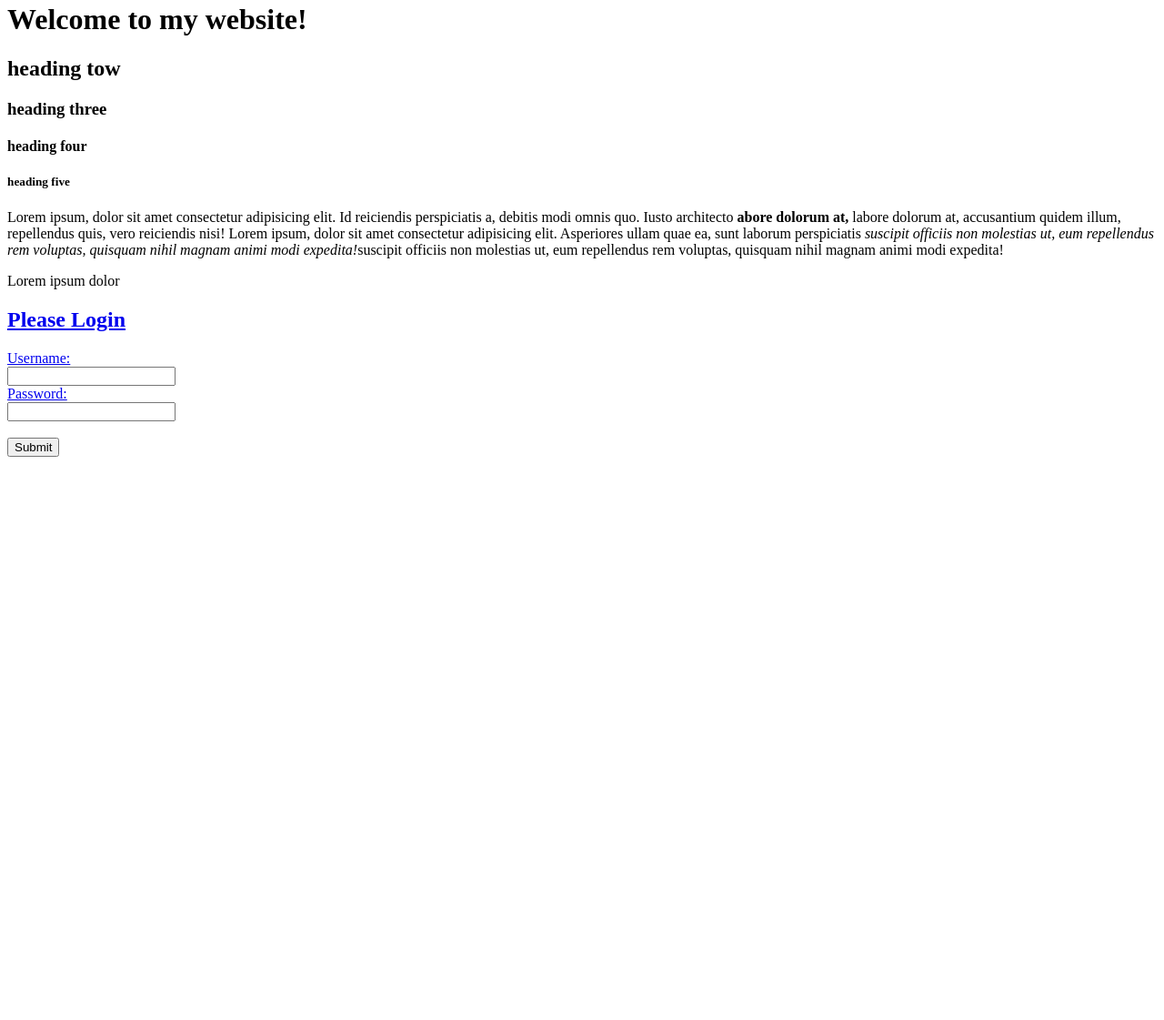
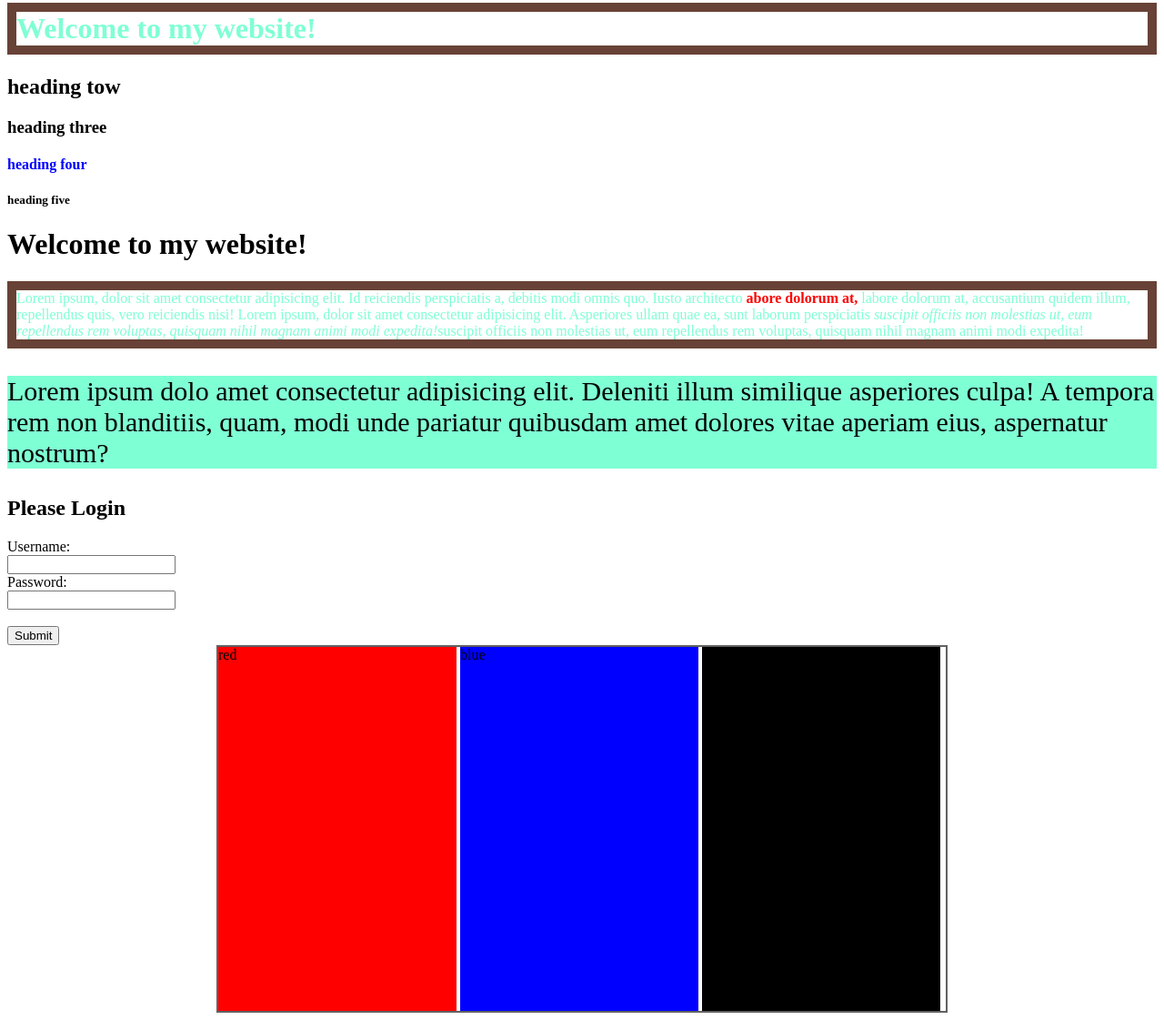
Before and after one commit to Chowduryr/learnhtml, a plain HTML site: page index.html in a window 1280 px wide. Shown: the part 18-1139 px from the top of the page at 91% size. Before the commit the page ends 800 px from the top, so only its background shows below. Drawn offline with Linux system fonts and the light colour scheme.

Commit message:
added some css

```diff
--- a/index.html
+++ b/index.html
@@ -5,17 +5,18 @@
   <meta charset="UTF-8">
   <meta name="viewport" content="width=device-width, initial-scale=1.0">
   <meta http-equiv="X-UA-Compatible" content="ie=edge">
+  <link rel="stylesheet" href="style.css">
   <title>Beer bar Chai</title>
 </head>
 
 <body>
-  <h1>Welcome to my website!</h1>
+  <h1 class="intro" >Welcome to my website!</h1>
   <h2>heading tow</h2>
   <h3>heading three</h3>
-  <h4>heading four</h4>
+  <h4 style="color:blue" >heading four</h4>
   <h5>heading five</h5>
-
-  <p> Lorem ipsum, dolor sit amet consectetur adipisicing elit. Id reiciendis perspiciatis a, debitis modi omnis quo.
+  <h1>Welcome to my website!</h1>
+  <p class="intro"> Lorem ipsum, dolor sit amet consectetur adipisicing elit. Id reiciendis perspiciatis a, debitis modi omnis quo.
     Iusto architecto <strong>abore dolorum at,</strong> labore dolorum at, accusantium quidem illum, repellendus quis,
     vero reiciendis nisi!
     Lorem ipsum, dolor sit amet consectetur adipisicing elit. Asperiores ullam quae ea, sunt laborum perspiciatis
@@ -23,8 +24,8 @@
       expedita!</em>suscipit officiis non molestias ut, eum repellendus rem voluptas, quisquam nihil magnam animi modi
     expedita!
   </p>
-  <p>
-    Lorem ipsum dolor <a href= sit amet consectetur adipisicing elit. Deleniti illum similique asperiores culpa! A tempora rem
+  <p id="ptag">
+    Lorem ipsum dolo amet consectetur adipisicing elit. Deleniti illum similique asperiores culpa! A tempora rem
     non blanditiis, quam, modi unde pariatur quibusdam amet dolores vitae aperiam eius, aspernatur nostrum?
   </p>
    <h2>Please Login</h2>
@@ -39,6 +40,14 @@
 
 
   </form>
+
+ <div class="main">
+   <div class="red">red</div>
+   <div class="blue">blue</div>
+   <div class="black">black</div>
+
+ </div>
+
 </body>
 
 </html>
--- /dev/null
+++ b/style.css
@@ -0,0 +1,44 @@
+html{
+    margin: 0;
+    padding: 0;
+}
+.intro {
+    color: aquamarine;
+    border: 10px solid #684236;
+}
+.intro strong {
+color:red;
+}
+#ptag {
+font-size: 30px;
+background: aquamarine;
+}
+
+.main{
+    height: 400px;
+    width: 800px;
+    border: 2px #616161 solid;
+    margin: auto;
+}
+
+.red {
+background: red;
+display: inline-block;
+height: 400px;
+width: 262px;
+margin: 0;
+}
+.blue{
+background: blue;
+display: inline-block;
+height: 400px;
+width: 262px;
+margin: 0;
+}
+.black{
+background: black;
+display: inline-block;
+height: 400px;
+width: 262px;
+margin: 0;
+}
```
